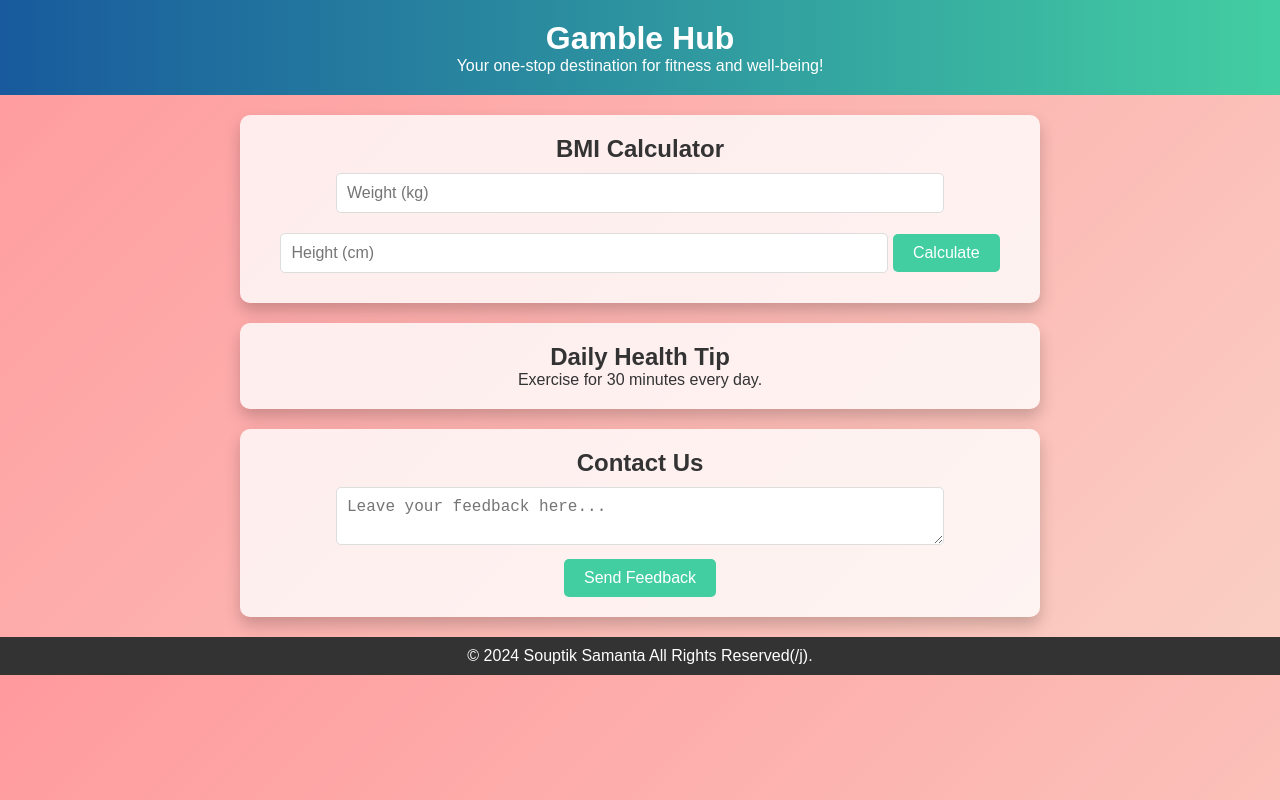
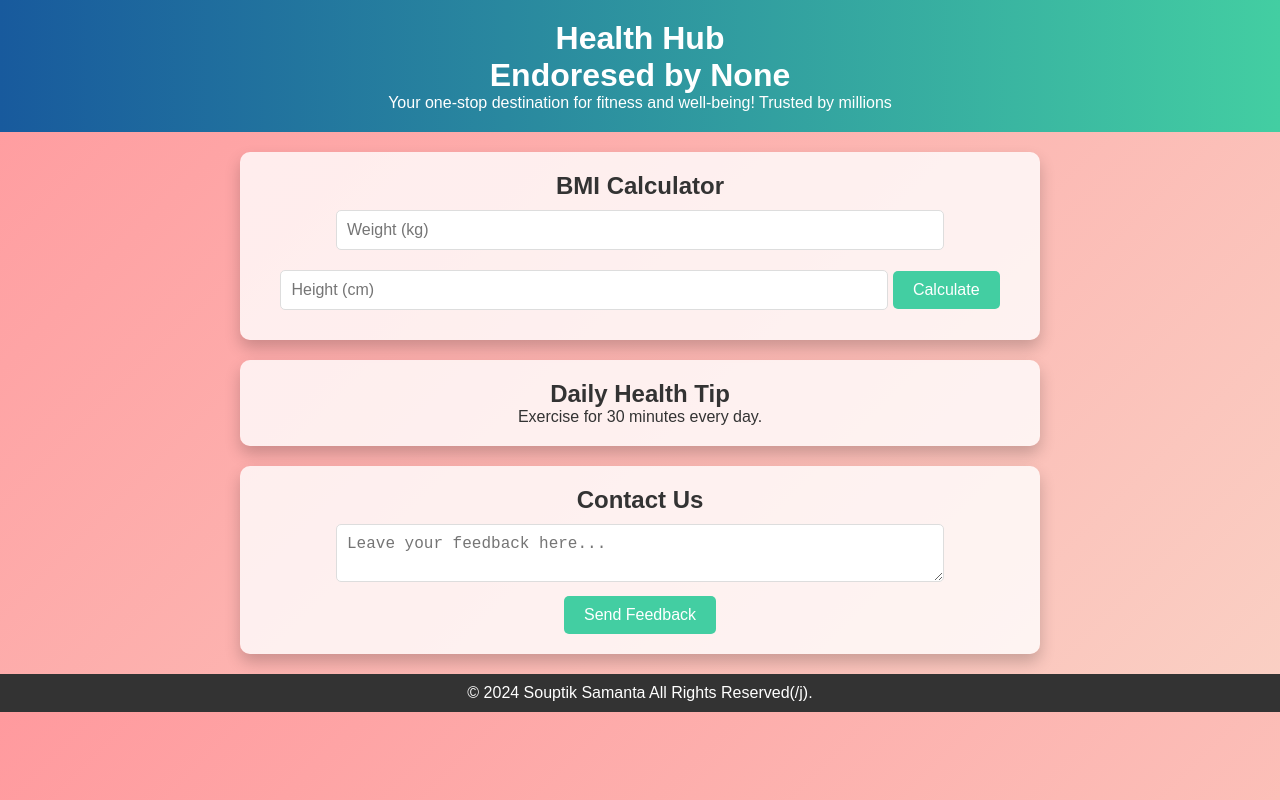
Before and after one commit to souptik-samanta/Gamble_HUB_BMI, a website: page public/index.html in a window 1280 px wide. Drawn offline with Linux system fonts and the light colour scheme.

Commit message:
Add files via upload

```diff
--- a/public/index.html
+++ b/public/index.html
@@ -8,10 +8,12 @@
 </head>
 <body>
   <header>
-    <h1>Gamble Hub</h1>
-    <p>Your one-stop destination for fitness and well-being!</p>
+    <h1>Health Hub</h1>
+    <h1>Endoresed by None </h1>
+    <p>Your one-stop destination for fitness and well-being! Trusted by millions </p>
   </header>
   <main>
+
     <section class="bmi-calculator">
       <h2>BMI Calculator</h2>
       <div class="form-group">
```
Also changed, not shown: public/img.jpg (added).
